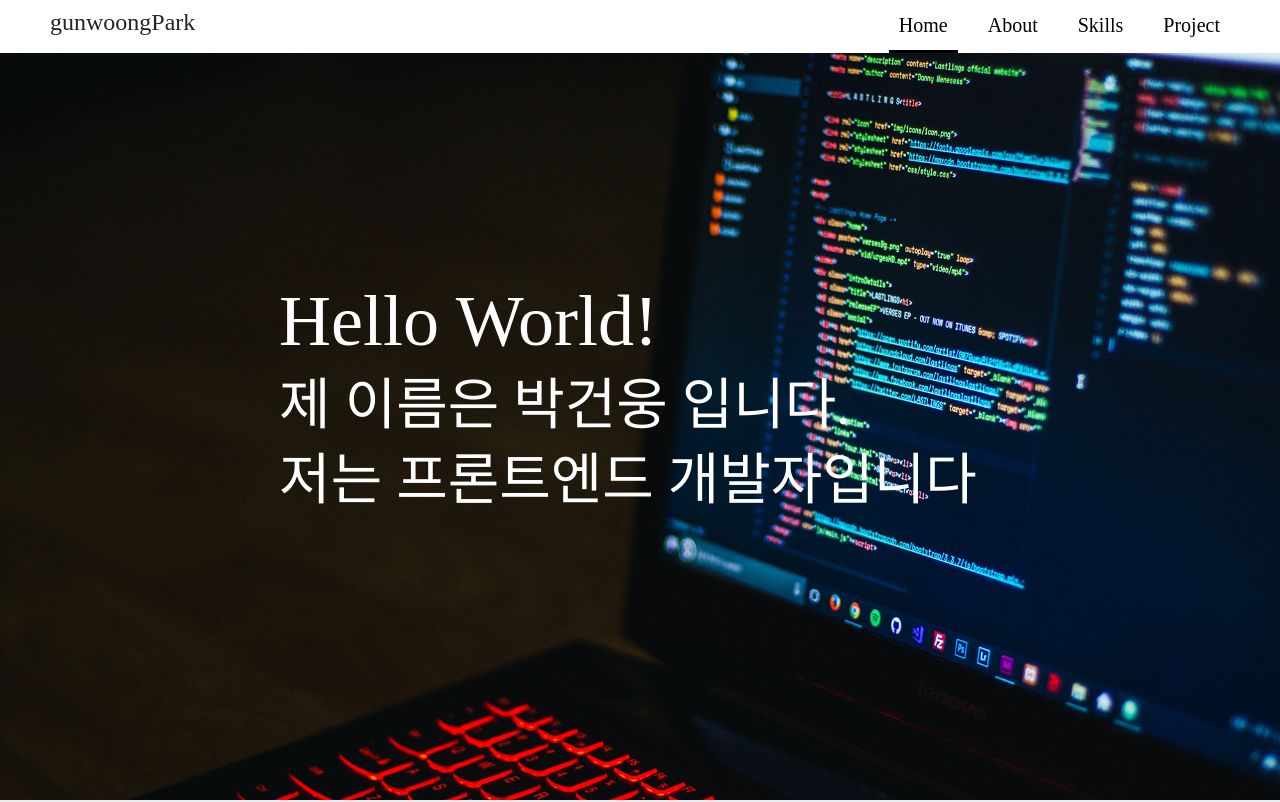
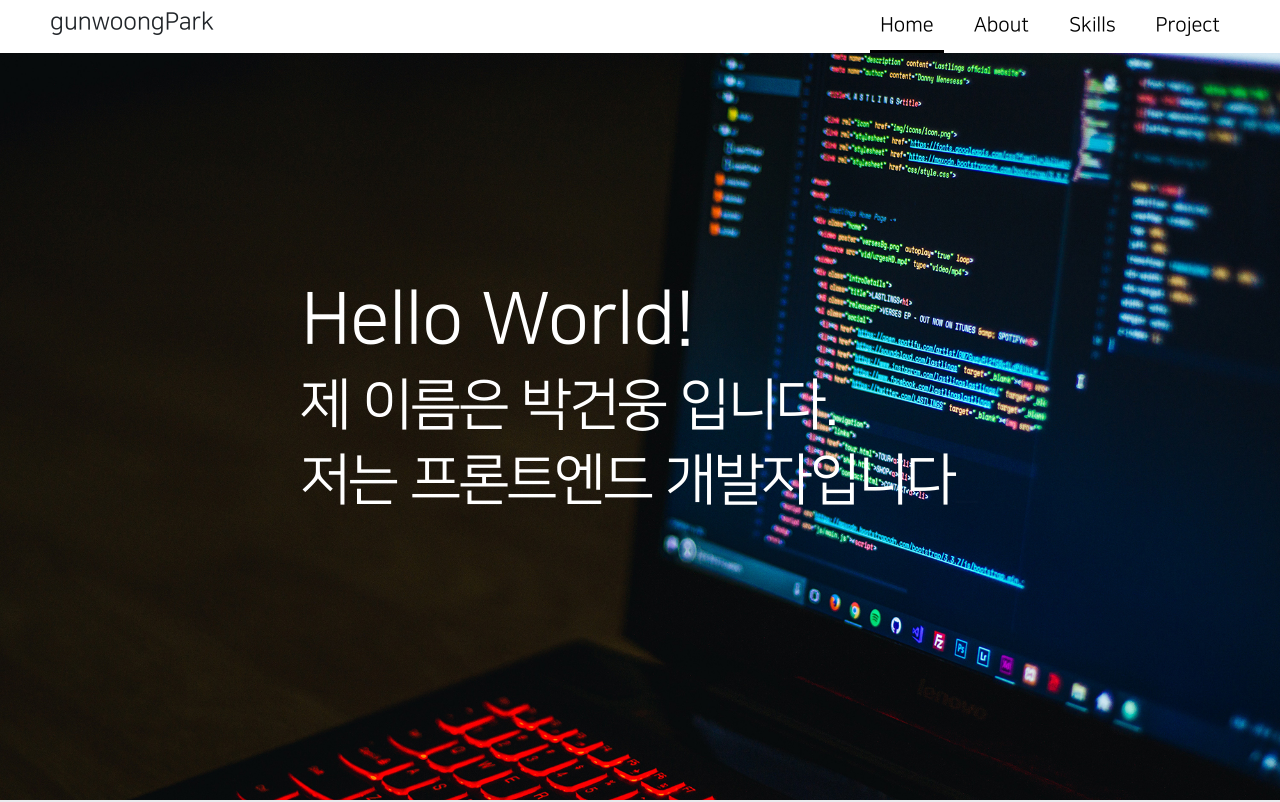
Before and after one commit to gunwoongPark/portfolio, a React (Create React App) app: page / in a window 1280 px wide. Shown: the top 802 px of the page. Built offline with nearby package versions, Linux system fonts and the light colour scheme.

Commit message:
폰트 적용 완료

```diff
--- /dev/null
+++ b/src/App.css
@@ -0,0 +1,4 @@
+@font-face {
+  font-family: "NanumSquare";
+  src: url("./font/NanumSquare_acR.ttf");
+}
--- a/src/App.js
+++ b/src/App.js
@@ -5,15 +5,12 @@ import About from "./components/Body/About";
 import Skills from "./components/Body/Skill/SkillsContainer";
 import Project from "./components/Body/Project/ProjectContainer";
 import { createGlobalStyle } from "styled-components";
+import "./App.css";
 
 const GlobalStyle = createGlobalStyle`
-@font-face {
-  font-family: NanumSquare;
-  src: local('NanumSquare_acR');
-}
 
 body{
-  font-family:'NanumSquare'
+  font-family: 'NanumSquare'
 }
 
 html{
```
Also changed, not shown: src/font/NanumSquare_acR.ttf (added).
